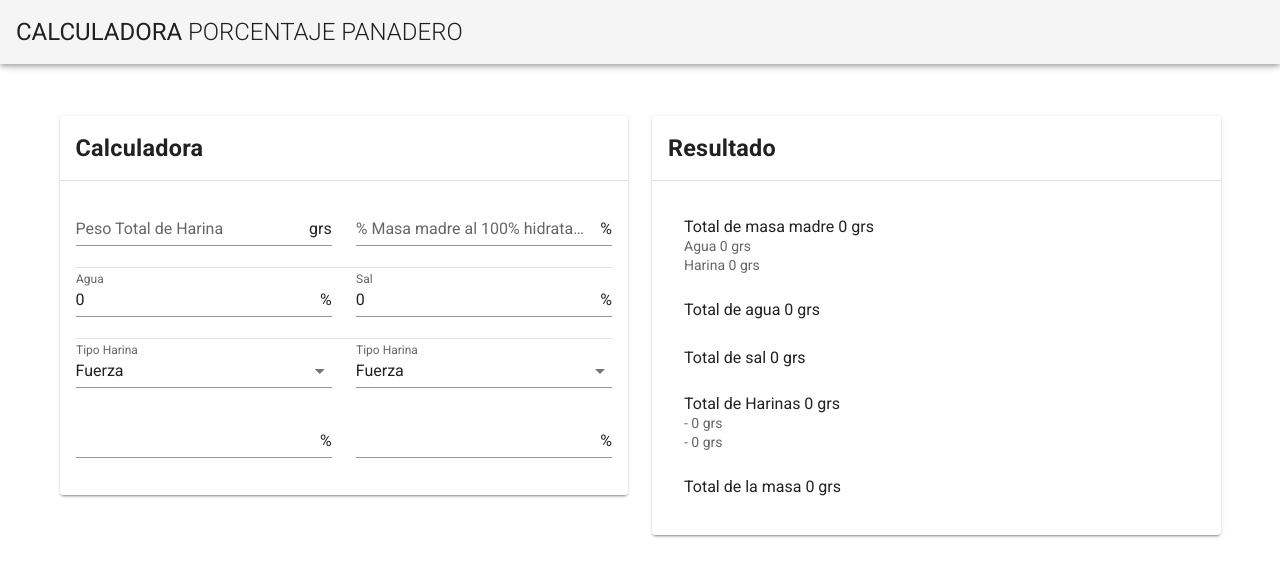
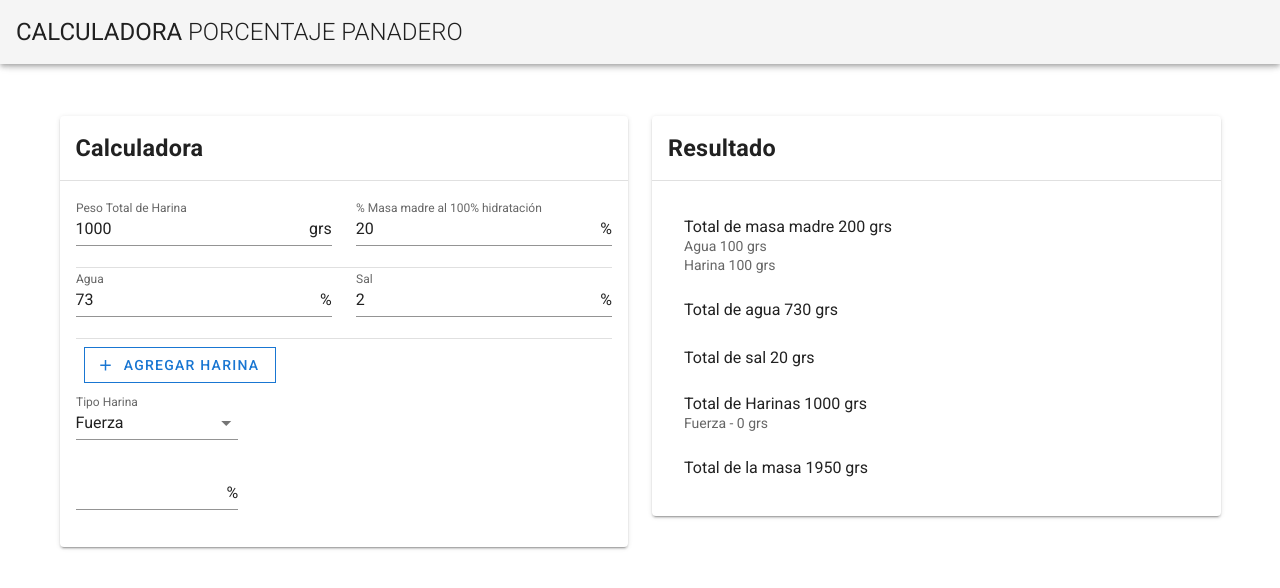
Before and after one commit to maurofokker/calculadora-panadero, a Vue app: page / in a window 1280 px wide. Shown: the top 588 px of the page. Built offline with nearby package versions, Linux system fonts and the light colour scheme.

Commit message:
[#2] add fluor type with button

```diff
--- a/src/components/Fluor.vue
+++ b/src/components/Fluor.vue
@@ -1,6 +1,5 @@
 <template>
   <div>
-    <!-- <v-text-field label="Tipo Harina" :value="type" disabled></v-text-field> -->
     <v-combobox
       v-model="select"
       :items="fluors"
@@ -15,7 +14,7 @@
 export default {
   data() {
     return {
-      select: "Fuerza",
+      select: this.type,
       fluors: [
         "Fuerza",
         "Fina",
@@ -26,18 +25,8 @@ export default {
     };
   },
   props: {
-    type: {
-      type: String,
-      default: ""
-    },
-    idx: {
-      type: Number
-    }
-  },
-  computed: {
-    fluorType() {
-      return "% Harina " + this.type;
-    }
+    type: { type: String },
+    idx: { type: Number }
   },
   methods: {
     textChanged(evt) {
--- a/src/views/SimpleBakerCalculator.vue
+++ b/src/views/SimpleBakerCalculator.vue
@@ -43,11 +43,20 @@
                 </v-col>
               </v-row>
               <v-divider></v-divider>
+              <v-btn
+                class="ma-2"
+                tile
+                outlined
+                color="primary"
+                @click.prevent="addFluor"
+              >
+                <v-icon left>mdi-plus</v-icon> Agregar Harina
+              </v-btn>
               <v-row>
-                <v-col v-for="(fluor, index) in fluors2" :key="index">
+                <v-col cols="4" v-for="(fluor, index) in fluors" :key="index">
                   <Fluor
+                    :idx="index"
                     :type="fluor.type"
-                    :idx="index"
                     @changetext="theFluor"
                     @changefluortype="theFluorType"
                   />
@@ -104,7 +113,7 @@
                         {{ totalFluorWeight || 0 }} grs</v-list-item-title
                       >
                       <v-list-item-subtitle
-                        v-for="(fluor, index) in fluors2"
+                        v-for="(fluor, index) in fluors"
                         :key="index"
                         >{{ fluor.type }} -
                         {{
@@ -139,21 +148,16 @@ export default {
   },
   data() {
     return {
-      totalFluorWeight: "",
-      sourdough: "",
-      fluors2: [
+      totalFluorWeight: 1000,
+      sourdough: 20,
+      fluors: [
         {
-          type: "",
-          percent: 0
-        },
-        {
-          type: "",
+          type: "Fuerza",
           percent: 0
         }
       ],
-      totalFluor: 0,
-      water: 0,
-      salt: 0
+      water: 73,
+      salt: 2
     };
   },
   computed: {
@@ -178,14 +182,21 @@ export default {
   methods: {
     theFluor(evt, idx) {
       console.log("ARRIVED", evt, idx);
-      this.fluors2[idx].percent = evt;
+      this.fluors[idx].percent = evt;
     },
     theFluorType(evt, idx) {
       console.log("ARRIVED", evt, idx);
-      this.fluors2[idx].type = evt;
+      this.fluors[idx].type = evt;
     },
     getFluorWeightRespectTotalFluorsWeight(percent) {
       return (Number(percent) * this.totalFluorWeight) / 100 || 0;
+    },
+    addFluor() {
+      const newFluor = {
+        type: "",
+        percent: 0
+      };
+      this.fluors.push(newFluor);
     }
   }
 };
```
